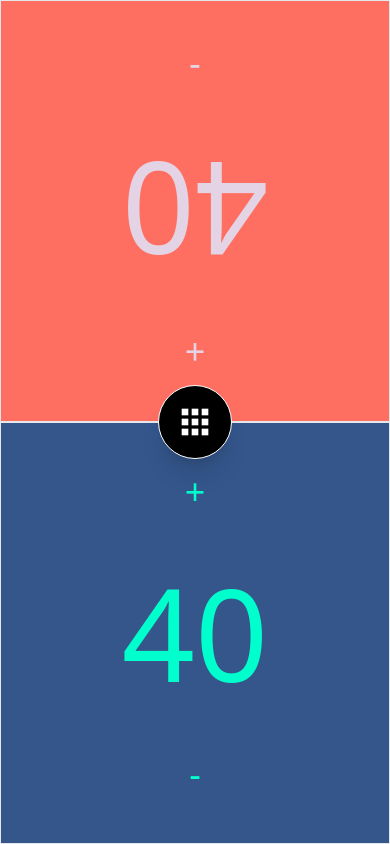
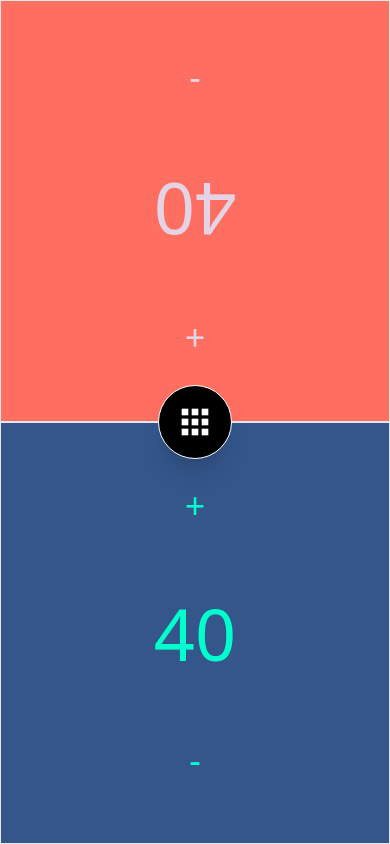
Before and after one commit to mdubelbeis/mtg-life-counter, a React (Vite) app: page /commander/two-players in a window 390 px wide. Built offline with nearby package versions, Linux system fonts and the light colour scheme.

Commit message:
fixed font-size for mobile

```diff
--- a/src/components/ui/Scoreboard.tsx
+++ b/src/components/ui/Scoreboard.tsx
@@ -122,7 +122,7 @@ const Scoreboard: React.FC<ScoreboardProps> = ({ playerStats }) => {
         <span>-</span>
       </div>
       {!showInput ? (
-        <h2 className="w-6/12" onDoubleClick={handleShowInput}>
+        <h2 className="w-6/12 text-7xl" onDoubleClick={handleShowInput}>
           {playerStats.lifeTotal}
         </h2>
       ) : (
```
